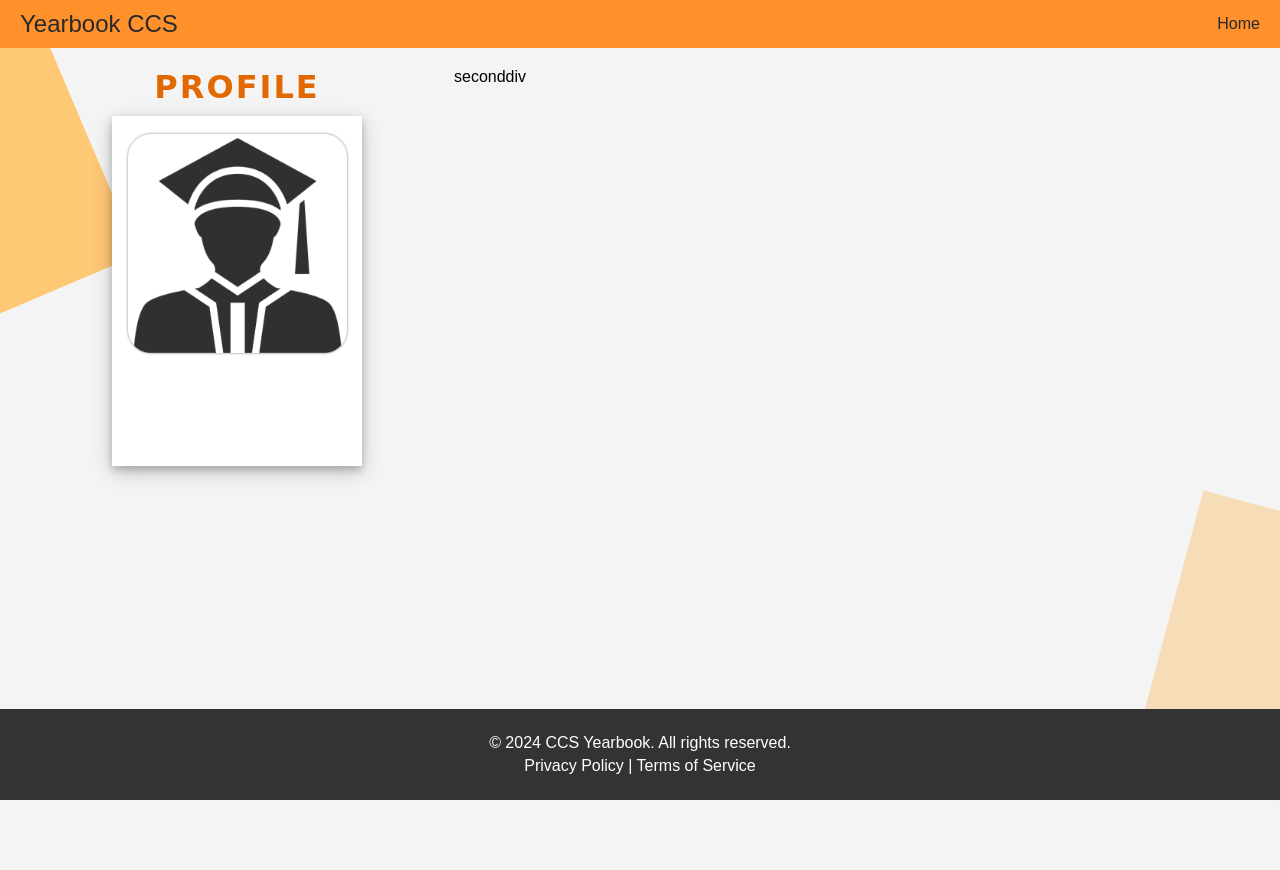
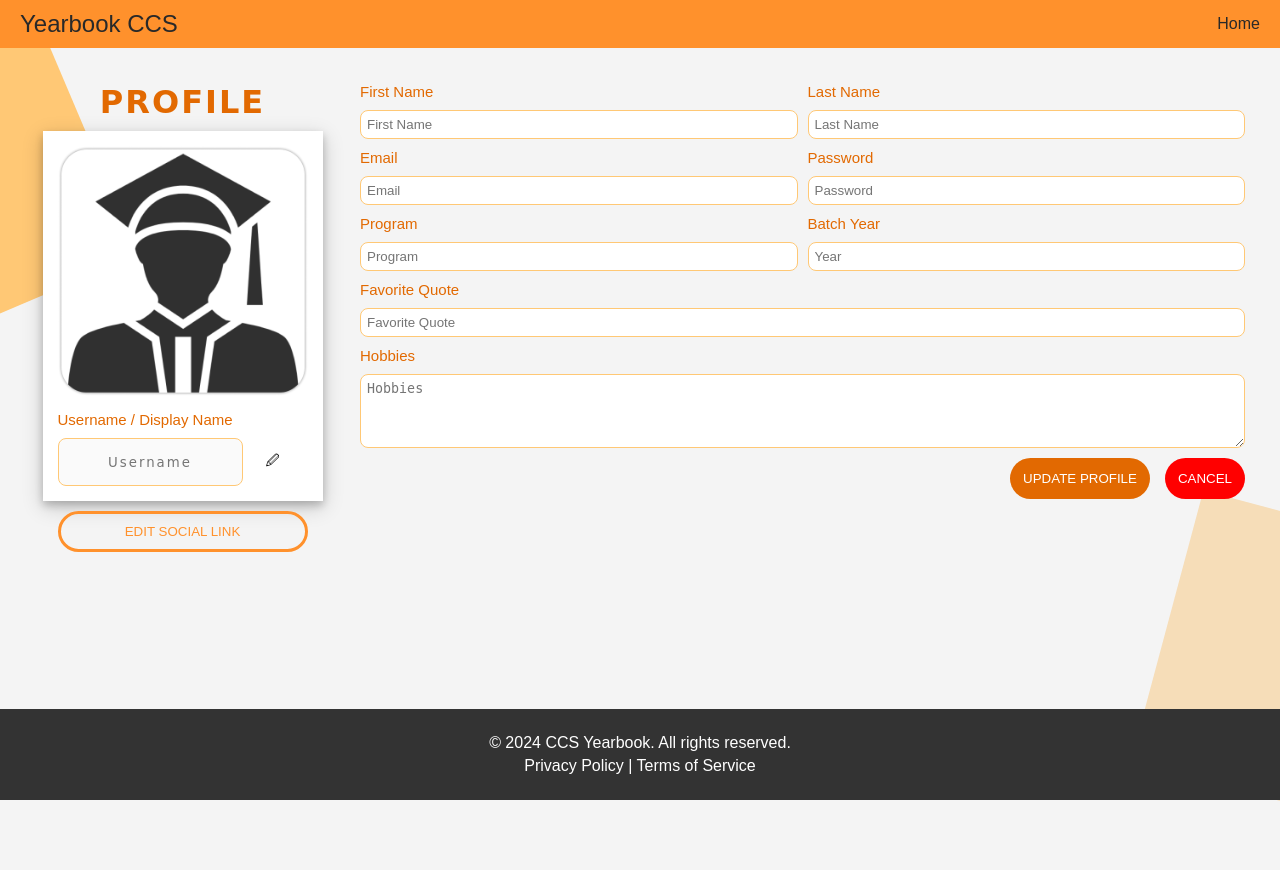
Before and after one commit to ShunMeizz/ccs-yearbook-esque-sps, a Django app: page /profile/ in a window 1280 px wide; the page is wider, and only the part inside the window is pictured. Run offline with Django 5.2, Linux system fonts and the light colour scheme; some web fonts are replaced.

Commit message:
update profiles_home interface

```diff
--- a/yearbook_ccs/apps/profiles/static/css/profile_styles.css
+++ b/yearbook_ccs/apps/profiles/static/css/profile_styles.css
@@ -1,4 +1,5 @@
 body {
+    /* min-width: 750px; */
     background-image: none;
     overflow-x: hidden;
     overflow-y: hidden;
@@ -11,10 +12,16 @@ main {
 @media (max-width: 700px) {
     .pmain-div {
       flex-direction: column;
+      justify-content: center;
+      align-content: flex-start;
+    }
+
+    #left-profile-div {
+        width: auto;
     }
 }
 
-h1 {
+h1, #profile-username {
     font-family: "Fatpen", cursive;
     color: #E26901;
     letter-spacing: 2px;
@@ -56,10 +63,17 @@ h1 {
     flex-direction: column;
     gap: 10px;
     align-items: center;
+    padding: 15px;
 }
 
-#left-profile-div {
-    width: 35%;
+#left-profile-div{
+    flex: .5;
+}
+
+#right-profile-div {
+    flex: 1.5;
+    flex-direction: column;
+    justify-content: baseline;
 }
 
 /* profile pic in left-profile-div */
@@ -67,31 +81,72 @@ h1 {
     display: flex;
     flex-direction: column;
     align-items: center;
-    height: 350px;
     width: 250px;
+    padding: 15px;
+    gap: 15px;
     background-color: white;
     box-shadow: 0 4px 8px 0 rgba(0, 0, 0, 0.2), 0 6px 20px 0 rgba(0, 0, 0, 0.19);
 }
 
 .profile-pic-div > img {
-    height: 225px;
-    width: 225px;
-    margin-top: 15px;
+    height: 250px;
+    width: 250px;
 }
 
+#btn-edit-social-link {
+    border-color: #FF912C;
+    color: #FF912C;
+    width: 250px;
+}
 
+#btn-edit-username {
+    border-color: transparent;
+}
+
+button {
+    border-radius: 30px;
+    border: 3px solid #E26901;
+    background: transparent;
+    padding: 10px;
+}
 /* form inputs */
 .input-group {
-    display: table;
+    display: flex;
+    flex-direction: column;
+    gap: 10px;
     width: 100%;
-    margin-bottom: 8px;
 }
 
-.input-group input {
+.input-group-container {
+    display: flex;
+    width: 100% ;
+    gap: 10px;
+}
+
+input, textarea {
     display: table-cell;
-    width: 100%;
     padding: 6px;
     border: 1.5px solid #ffc875;
     border-radius: 8px;
     box-sizing: border-box;
 }
+
+label {
+    color: #E26901;
+    font-size: 15px;
+    font-style: normal;
+    font-weight: 400;
+    line-height: normal;
+}
+
+.button-group-container {
+    display: flex;
+    justify-content: flex-end;
+    gap:15px;
+    width: 100%;
+}
+
+.button-group-container > button {
+    color: white;
+    border-color: transparent;
+}
--- a/yearbook_ccs/apps/profiles/templates/profiles/profiles_home.html
+++ b/yearbook_ccs/apps/profiles/templates/profiles/profiles_home.html
@@ -12,14 +12,64 @@
         <div class="profile-pic-div">
             <!-- <img src="{{ profile.pic }}"> -->
             <img src="{% static 'images/default_graduate.png' %}" alt="" />
+
+            <div class="input-group" style="margin-top: 0;">
+                <label for="username">Username / Display Name</label>
+                <div class="input-group-container">
+                    <input type="text" name="username" disabled placeholder="Username" id="profile-username"></input>
+                    <button id="btn-edit-username">🖉</button>
+                </div>
+            </div>
             <!-- <form method="post">
                 {% csrf_token %}
                 <div class="input-group">{{ userform.username }}</div>
             </form> -->
         </div>
+        <button type="button" id="btn-edit-social-link">EDIT SOCIAL LINK</button>
     </div>
     <div id="right-profile-div">
-        seconddiv
+        <div class="input-group-container">
+            <div class="input-group">
+                <label for="firstname">First Name</label>
+                <input name="firstname" id="firstname" type="text" placeholder="First Name"></input>
+            </div>
+            <div class="input-group">
+                <label for="lastname">Last Name</label>
+                <input name="lastname" id="lastname" type="text" placeholder="Last Name"></input>
+            </div>
+        </div>
+        <div class="input-group-container">
+            <div class="input-group">
+                <label for="email">Email</label>
+                <input name="email" id="email" type="text" placeholder="Email"></input>
+            </div>
+            <div class="input-group">
+                <label for="password">Password</label>
+                <input name="password" id="password" type="text" placeholder="Password"></input>
+            </div>
+        </div>
+        <div class="input-group-container">
+            <div class="input-group">
+                <label for="program">Program</label>
+                <input name="program" id="program" type="text" placeholder="Program"></input>
+            </div>
+            <div class="input-group">
+                <label for="year">Batch Year</label>
+                <input name="year" id="year" type="text" placeholder="Year"></input>
+            </div>
+        </div>
+        <div class="input-group">
+            <label for="quote">Favorite Quote</label>
+            <input type="text" id="quote" name="quote" placeholder="Favorite Quote"></input>
+        </div>
+        <div class="input-group">
+            <label for="hobbies">Hobbies</label>
+            <textarea rows="4" id="hobbies" type="text" name="hobbies" placeholder="Hobbies"></textarea>
+        </div>
+        <div class="button-group-container">
+            <button type="button" id="btn-update-profile" style="background-color: #E26901;">UPDATE PROFILE</button>
+            <button type="button" id="btn-cancel-update" style="background-color: red;">CANCEL</button>
+        </div>
     </div>
 </div>
 {% endblock %}
```
